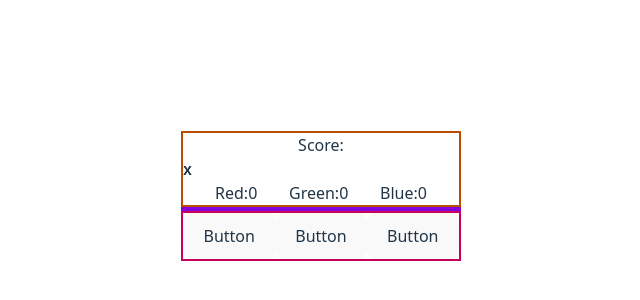
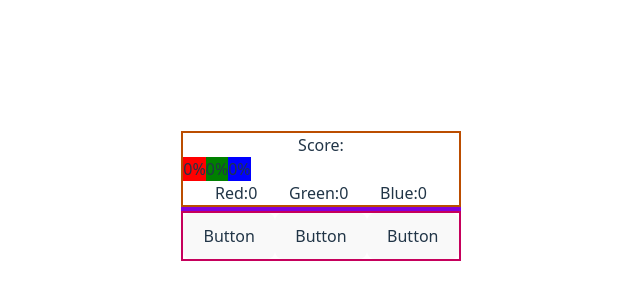
Before and after one commit to ZaraQureshi/ThreeButtons, a React (Vite) app: page / in a window 1280 px wide. Shown: the part 204-504 px from the top of the page, without its empty margins (319-959 px from the left). Built offline with nearby package versions, Linux system fonts and the light colour scheme.

Commit message:
add full width to progressbar

```diff
--- a/src/components/Component1.tsx
+++ b/src/components/Component1.tsx
@@ -2,23 +2,24 @@ import { useSelector } from "react-redux"
 
 export default function Component1() {
     const count = useSelector((state: any) => state.counter.value);
-    console.log(count.red+count.green+count.blue)
+    console.log("total:",(count.red+count.green+count.blue)/3*100)
+    const total=count.red+count.green+count.blue;
 
     return (
         <>
             <div className="border-2 border-amber-700">
                 <p>Score:</p>
-                <div className="flex">
+                <div className="flex w-full" style={{}}>
 
-                <span style={{width:count.red/10+'%',display:`block`,background:'red'}}>x</span>
-                <span style={{width:count.green/10+'%',display:`block`,background:'green'}}>x</span>
-                <span style={{width:count.blue/10+'%',display:`block`,background:'blue'}}>x</span>
+                <span className="transition-all duration-500 ease-out" style={{width:(count.red/total)*100+'%',display:`block`,background:'red'}}>{count.red/10+'%'}</span>
+                <span className="transition-all duration-500 ease-out" style={{width:(count.green/total)*100+'%',display:`block`,background:'green'}}>{count.green/10+'%'}</span>
+                <span className="transition-all duration-500 ease-out" style={{width:(count.blue/total)*100+'%',display:`block`,background:'blue'}}>{count.blue/10+'%'}</span>
                 </div>
 
                 <div className="flex justify-evenly">
-                    <span>Red:{count.red}</span>
-                    <span>Green:{count.green}</span>
-                    <span>Blue:{count.blue}</span>
+                    <span>Red:{count.red/10}</span>
+                    <span>Green:{count.green/10}</span>
+                    <span>Blue:{count.blue/10}</span>
                 </div>
 
             </div>
```
